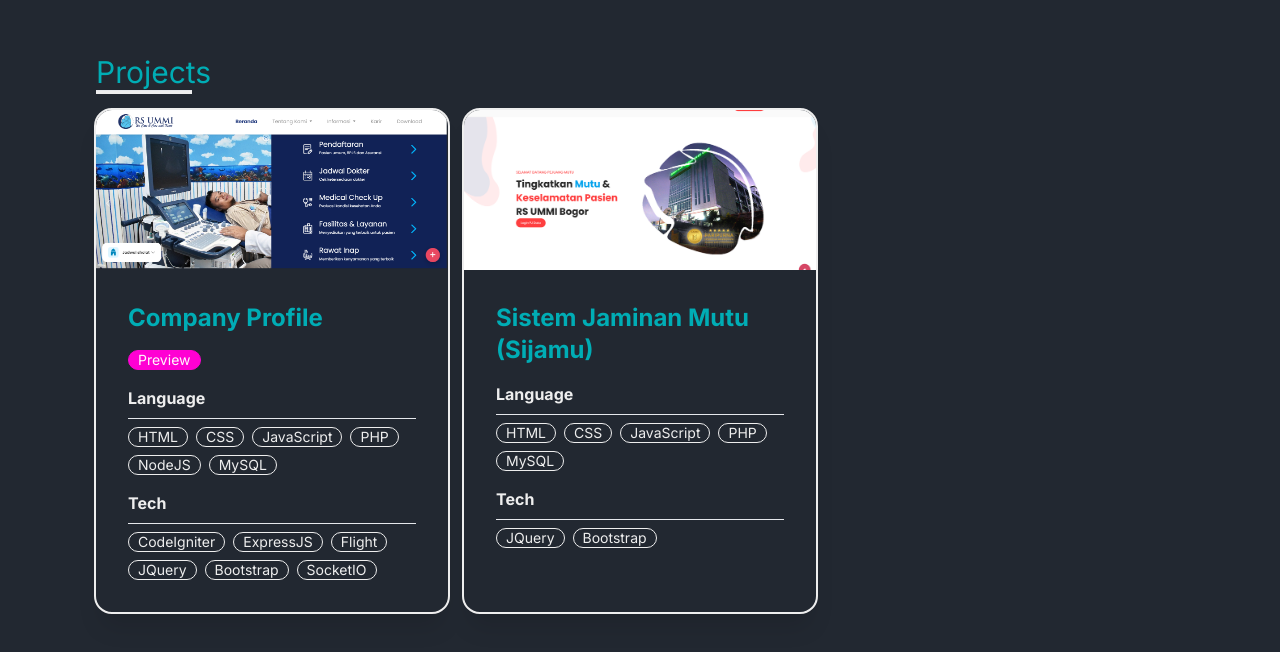
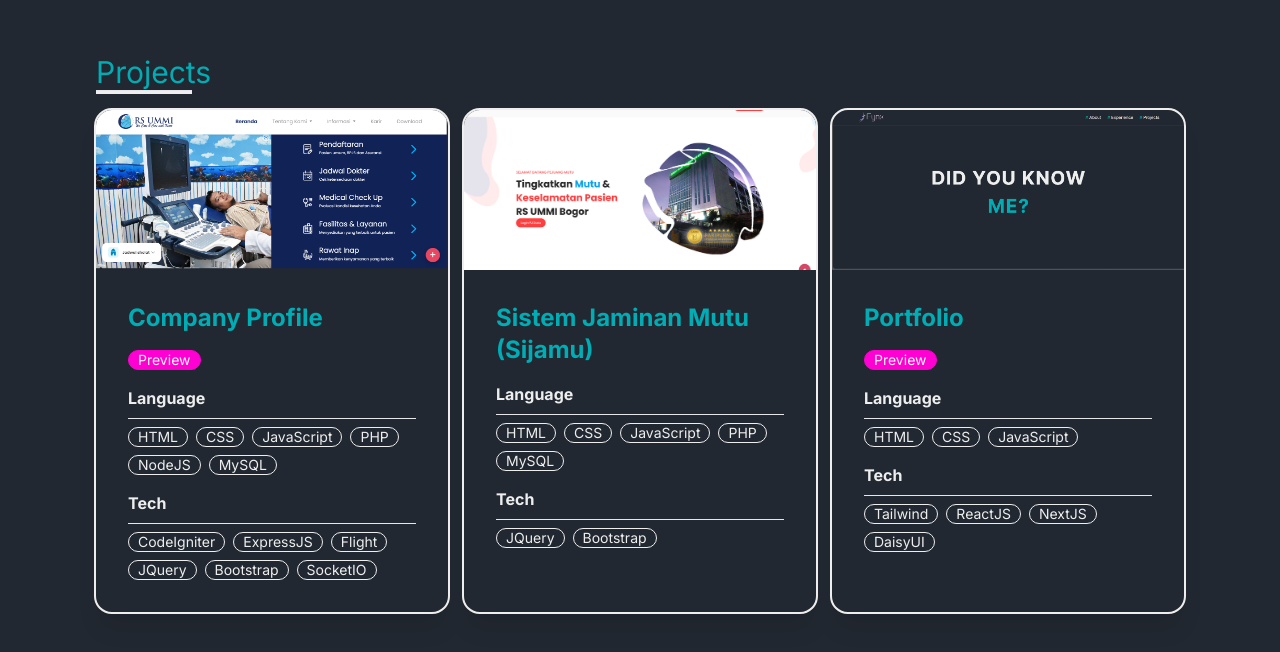
Before and after one commit to Fyn-x/portfolio, a Next.js app: page / in a window 1280 px wide. Shown: the part 2410-3062 px from the top of the page. Built offline with nearby package versions, Linux system fonts and the light colour scheme.

Commit message:
added new project in project section

```diff
--- a/src/components/Project.jsx
+++ b/src/components/Project.jsx
@@ -1,3 +1,4 @@
+import Image from "next/image";
 import Container from "./Container";
 
 const Project = () => {
@@ -25,6 +26,14 @@ const Project = () => {
       lang: ["HTML", "CSS", "JavaScript", "PHP", "MySQL"],
       tech: ["JQuery", "Bootstrap"],
     },
+    {
+      id: 3,
+      name: "Portfolio",
+      image: "/img/prev-portfolio.png",
+      preview: "https://fynx.vercel.app",
+      lang: ["HTML", "CSS", "JavaScript"],
+      tech: ["Tailwind", "ReactJS", "NextJS", "DaisyUI"],
+    },
   ];
   return (
     <Container id="projects">
@@ -32,10 +41,13 @@ const Project = () => {
       <hr className="bg-quaternary mb-4 w-24 h-1" />
       <div className="grid grid-cols-3 gap-4">
         {projects.map((project) => (
-          <div key={project.id} className="card outline-quaternary outline outline-2 shadow-xl">
+          <div
+            key={project.id}
+            className="card outline-quaternary outline outline-2 shadow-xl"
+          >
             {project.image && (
               <figure className="max-h-40">
-                <img src={project.image} alt={project.name} />
+                <img src={project.image} loading="lazy" alt={project.name} />
               </figure>
             )}
             <div className="card-body rounded-lg text-quaternary gap-4">
```
Also changed, not shown: public/img/prev-portfolio.png (added).
